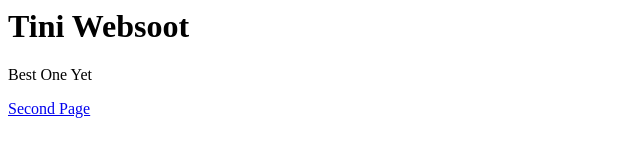
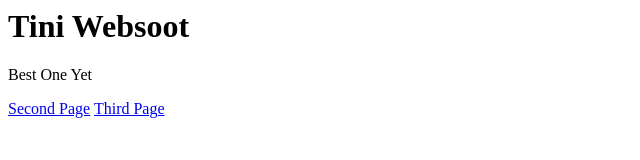
Before and after one commit to Tinigame/Tinigame.github.io, a plain HTML site: page Danksite.html in a window 1280 px wide. Shown: the full height of the page, 0-640 px from the left. Drawn offline with Linux system fonts and the light colour scheme.

Commit message:
Site2 Update

```diff
--- a/Danksite.html
+++ b/Danksite.html
@@ -3,7 +3,9 @@
 
 <h1>Tini Websoot</h1>
 <p>Best One Yet</p>
+
 <a href="https://tinigame.github.io/Dankersite.html">Second Page</a>
+<a href="https://www.youtube.com/watch?v=dQw4w9WgXcQ">Third Page</a>
 
 </body>
 </html>
```
